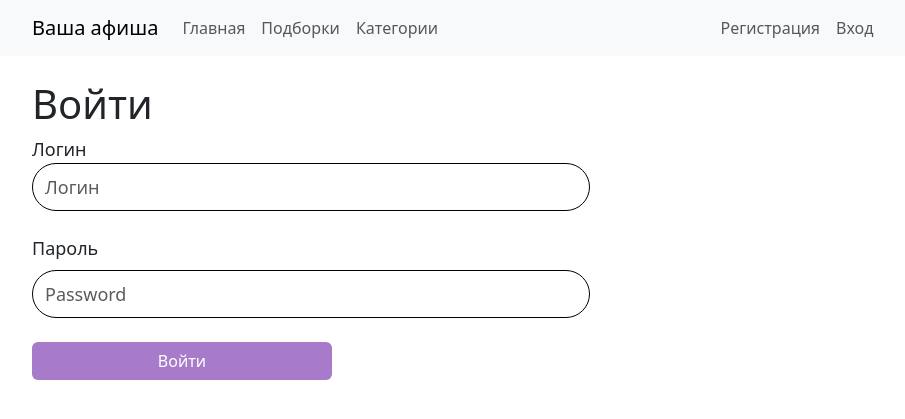
After one commit to ordenmeny/eventmaster, a Django app: page /login/ in a window 1280 px wide. The commit adds this page. Shown: the top 419 px of the page, without its empty margins (50-955 px from the left). Run offline with Django 4.2, Linux system fonts and the light colour scheme.

Commit message:
Войти

```diff
--- a/users/forms.py
+++ b/users/forms.py
@@ -1,8 +1,9 @@
 from django import forms
-from django.contrib.auth.forms import UserCreationForm
-from .models import CustomUser
+from django.contrib.auth.forms import AuthenticationForm
+from django.contrib.auth import get_user_model
 
-# class CustomUserCreationForm(UserCreationForm):
-#     class Meta:
-#         model = CustomUser
-#         fields = ("username", "email", "age")
+User = get_user_model()
+
+class CustomLoginForm(AuthenticationForm):
+    username = forms.CharField(widget=forms.TextInput(attrs={'class': 'form-control login-input', 'placeholder': 'Логин'}))
+    password = forms.CharField(widget=forms.PasswordInput(attrs={'class': 'form-control login-input', 'placeholder': 'Password'}))
--- a/users/models.py
+++ b/users/models.py
@@ -5,6 +5,8 @@ from django.urls import reverse
 
 class CustomUser(AbstractUser):
     age = models.IntegerField(null=True, blank=True)
+    image = models.ImageField(upload_to='users_images/', null=True, blank=True)
+    events = models.ManyToManyField('EventModel', blank=True)
 
     def __str__(self):
         return self.username
--- a/users/static/users/main.css
+++ b/users/static/users/main.css
@@ -95,3 +95,23 @@ a{
     object-fit: cover;
     display: block;
 }
+
+.login-input{
+    border-radius: 24px;
+    height: 48px;
+    font-size: 18px;
+    border: 1px solid black;
+    width: 50%;
+}
+
+.btn-purple{
+    background: #A77BCA;
+    color: white;
+    width: 300px;
+}
+
+.btn-purple:hover{
+    background: #A77BCA;
+    color: white;
+    width: 300px;
+}
--- a/users/templates/users/base/navbar.html
+++ b/users/templates/users/base/navbar.html
@@ -17,12 +17,20 @@
               </li>
             </ul>
             <ul class="navbar-nav me-auto mb-2 mb-md-0">
+                {% if user.is_authenticated %}
+                <li class="nav-item">
+                  <a class="nav-link" href="{% url 'users:user_profile' %}">Профиль</a>
+                </li>
+                {% else %}
                 <li class="nav-item">
                   <a class="nav-link" href="#">Регистрация</a>
                 </li>
                 <li class="nav-item">
-                  <a class="nav-link" href="#">Вход</a>
+                  <a class="nav-link" href="{% url 'users:login' %}">Вход</a>
                 </li>
+                {% endif %}
+
+
               </ul>
           </div>
         </div>
--- a/users/templates/users/event_detail.html
+++ b/users/templates/users/event_detail.html
@@ -24,7 +24,7 @@
             {{ event.desc }}
         </p>
 
-        <button class="btn btn-secondary">Зарегистрироваться</button>
+        <a href="{% url 'users:registr_event' pk=event.pk %}" class="btn btn-secondary">Зарегистрироваться</a>
         <br><br>
     </div>
 
--- /dev/null
+++ b/users/templates/users/login.html
@@ -0,0 +1,24 @@
+{% extends "users/base/base.html" %}
+
+{% block title %}{{title}}{% endblock %}
+
+{% block content %}
+<br>
+<div class="container" style="">
+    <h1>Войти</h1>
+    <form method="POST">
+        {% csrf_token %}
+        <label for="loginInput" class="form-label" style="margin-left: 15px; font-size: 18px; margin: 0 auto;">Логин</label>
+        {{ form.username }}
+        <br>
+        <label for="pwsInput" class="form-label text-center" style="font-size: 18px;">Пароль</label>
+        {{ form.password }}
+        <br>
+
+    <button type="submit" class="btn btn-purple">Войти</button>
+    </form>
+
+
+</div>
+
+{% endblock %}
--- a/users/urls.py
+++ b/users/urls.py
@@ -10,4 +10,7 @@ urlpatterns = [
     path('event-by-category/<int:pk>/', DetailCategoryView.as_view(), name='category_detail'),
     path('all-colletions/', ListCollectionsView.as_view(), name='collection_list'),
     path('all-cats/', ListCategoriesView.as_view(), name='list_cats'),
+    path('user-profile/', UserProfileView.as_view(), name='user_profile'),
+    path('registr_event/<int:pk>/', registr_event_view, name='registr_event'),
+    path('login/', CustomLoginView.as_view(), name='login'),
 ]
--- a/users/views.py
+++ b/users/views.py
@@ -1,6 +1,24 @@
-from django.shortcuts import render
+from django.contrib.auth import get_user_model
+from django.contrib.auth.decorators import login_required
+from django.contrib.auth.mixins import LoginRequiredMixin
+from django.contrib.auth.views import LoginView
+from django.shortcuts import render, get_object_or_404, redirect
 from django.views.generic import TemplateView, DetailView, ListView
 from .models import *
+from .forms import *
+
+class CustomLoginView(LoginView):
+    template_name = 'users/login.html'
+    authentication_form = CustomLoginForm
+    extra_context = {
+        'title': 'Войти',
+    }
+
+    def get_success_url(self):
+        return reverse('users:home')
+
+
+
 
 class HomePageView(TemplateView):
     template_name = 'users/home.html'
@@ -13,7 +31,7 @@ class HomePageView(TemplateView):
         context["title"] = "Главная страница"
         context["message"] = "Добро пожаловать!"
         context["collections"] = CollectionsModel.objects.all()
-        context["soon_events"] = EventModel.objects.all() # Сделать фильтрацию по дате
+        context["soon_events"] = EventModel.objects.all()  # Сделать фильтрацию по дате
         context["cats"] = CategoryModel.objects.all()
         return context
 
@@ -50,6 +68,7 @@ class ListCollectionsView(ListView):
     template_name = 'users/collection_list.html'
     context_object_name = 'collections'
 
+
 class ListCategoriesView(TemplateView):
     template_name = 'users/cats_list.html'
 
@@ -57,3 +76,14 @@ class ListCategoriesView(TemplateView):
         context = super().get_context_data(**kwargs)
         context["cats"] = CategoryModel.objects.all()
         return context
+
+
+class UserProfileView(LoginRequiredMixin, TemplateView):
+    template_name = 'users/profile.html'
+
+
+@login_required
+def registr_event_view(request, pk):
+    event = get_object_or_404(EventModel, pk=pk)
+    request.user.events.add(event)
+    return redirect('users:user_profile')
```
Also changed, not shown: users/admin.py (+22 -0 lines), users/templates/users/profile.html (added, +55 -0 lines).
